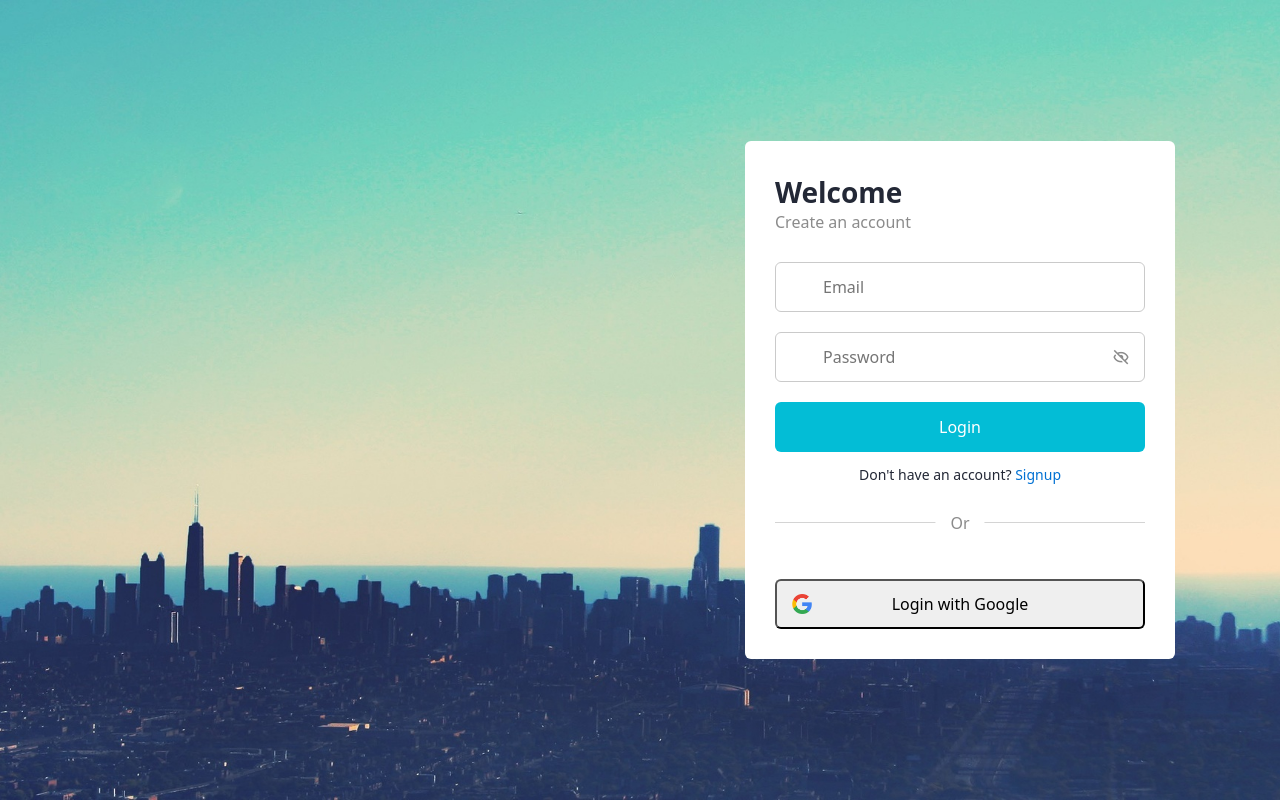
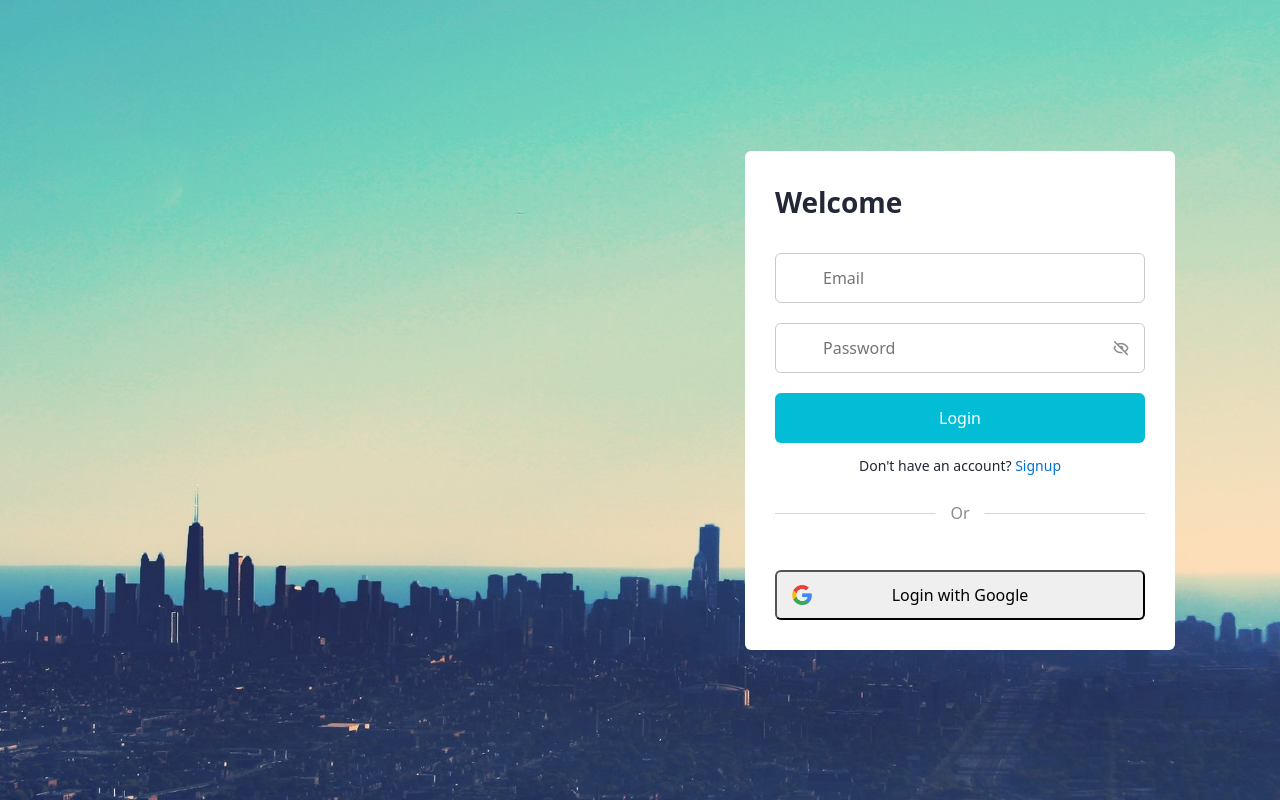
Before and after one commit to pursuit-monique/caps-front-end, a React (Create React App) app: page /login in a window 1280 px wide. Built offline with nearby package versions, Linux system fonts and the light colour scheme; no server answers; a web font is replaced by a local one.

Commit message:
rewording

```diff
--- a/src/pages/Login.jsx
+++ b/src/pages/Login.jsx
@@ -63,7 +63,7 @@ export default function SignupLogin() {
         <div className="form login testing">
           <div className="form-content">
             <header className="align-left">Welcome</header>
-            <h6 className="subtitle">Create an account</h6>
+            <h6 className="subtitle"></h6>
             <form onSubmit={handleSubmit}>
               <div className="field input-field">
                 <input
```
